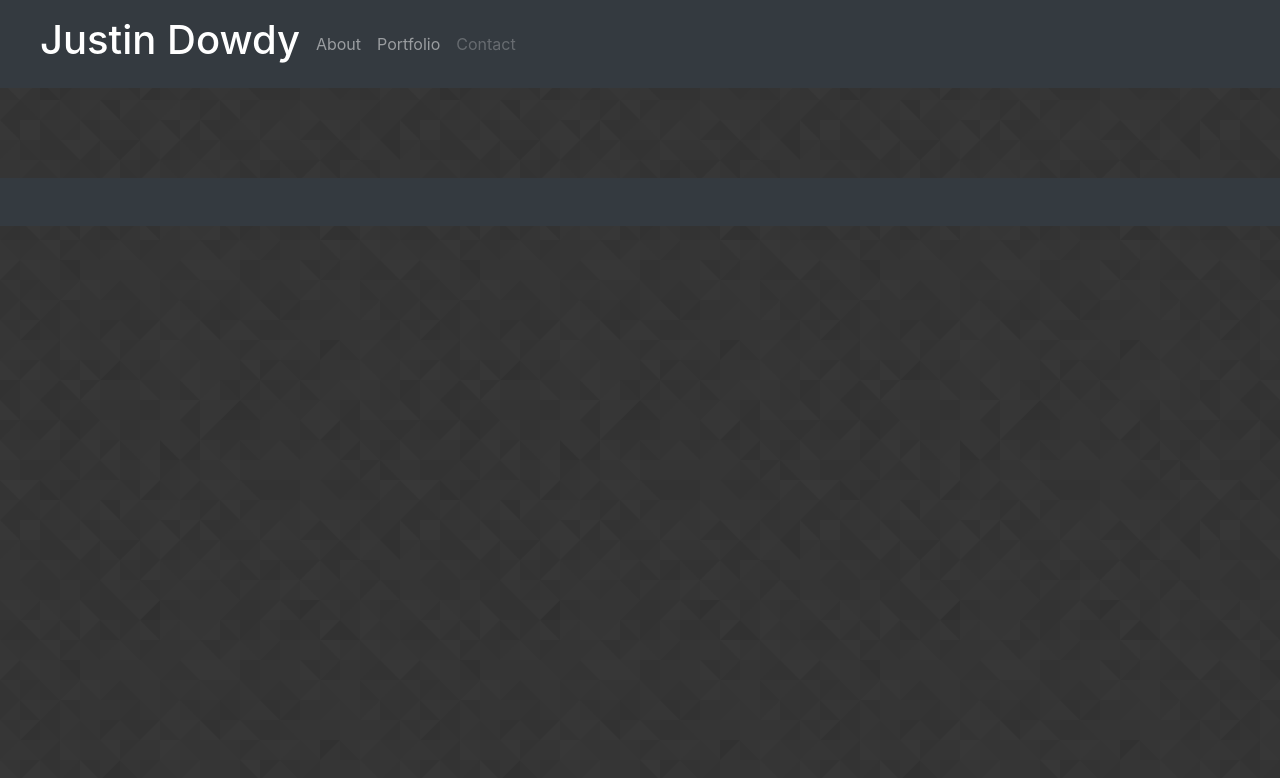
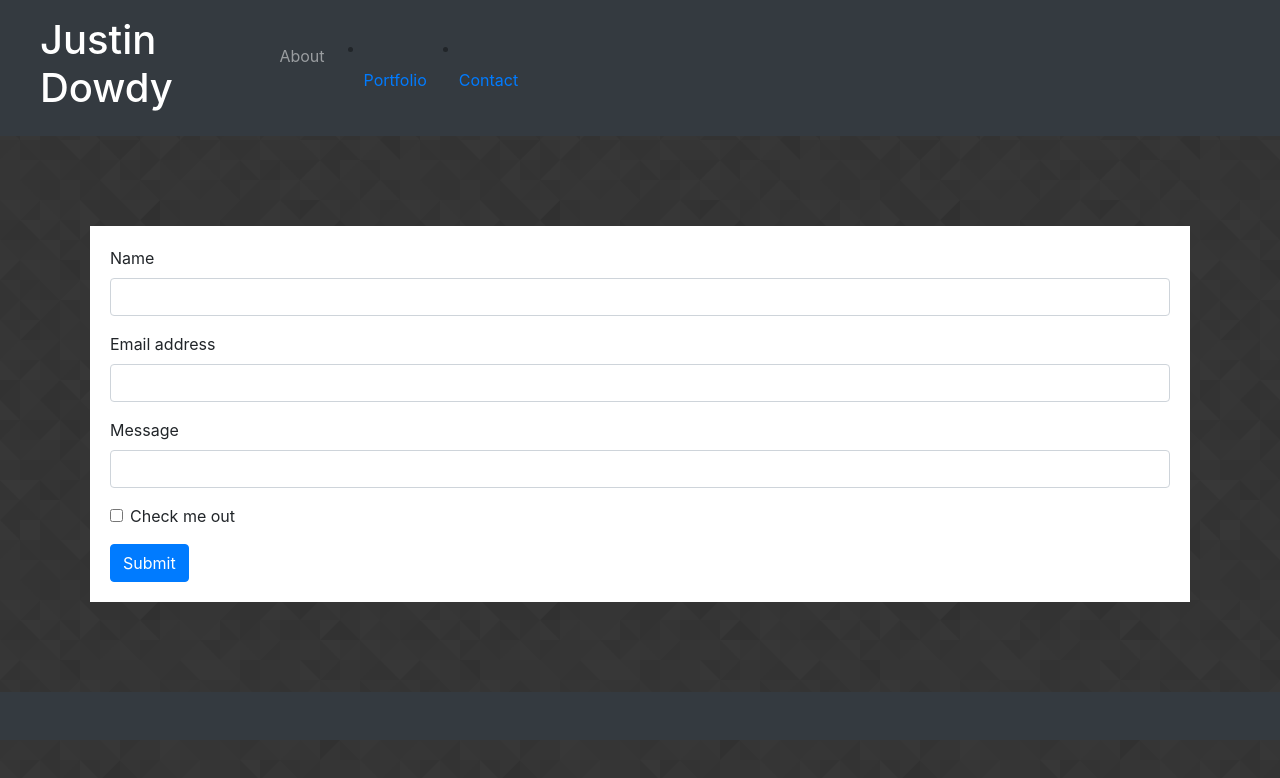
Before and after one commit to Jdowdy9k/bootstrap-portfolio, a plain HTML site: page contact.html in a window 1280 px wide. Drawn offline with nearby package versions, Linux system fonts and the light colour scheme.

Commit message:
added framewrk and content to gallery and Contact pages

```diff
--- a/assets/css/style.css
+++ b/assets/css/style.css
@@ -18,3 +18,9 @@ body{
 footer{
     margin-top: 90px;
 }
+
+form{
+    background-color: white;
+    margin: 90px;
+    padding: 20px;
+}
--- a/contact.html
+++ b/contact.html
@@ -25,20 +25,54 @@
             </li>
         </ul>
 
-
+        <div class="container">
+            <div class="row justify-content-md-right">
+                <div class="col">
                     <ul class="nav navbar-nav navbar-right">
                     <li class="nav-item">
                         <a class="nav-link" href="#">About</a>
                     </li>
+                </div>
+                <div class="col-md-right">
                     <li class="nav-item">
                         <a class="nav-link" href="#">Portfolio</a>
                     </li>
+                </div>
+                <div class="col-md-right">
                     <li class="nav-item">
-                    <a class="nav-link disabled" href="#" tabindex="-1" aria-disabled="true">Contact</a>
+                        <a class="nav-link" href="#">Contact</a>
                     </li>
+                </div>
+            </div>
         </ul>
     </div>
+
   </nav>
+
+  <form>
+    <div class="form-group">
+      <label for="exampleInputEmail1">Name</label>
+      <input type="name" class="form-control" id="exampleInputEmail1" aria-describedby="emailHelp">
+
+    </div>
+    <div class="form-group">
+      <label for="exampleInputEmail1">Email address</label>
+      <input type="email" class="form-control" id="exampleInputEmail1" aria-describedby="emailHelp">
+
+    </div>
+    <div class="form-group">
+      <label for="exampleInputPassword1">Message</label>
+      <input type="password" class="form-control" id="exampleInputPassword1">
+    </div>
+    <div class="form-group form-check">
+      <input type="checkbox" class="form-check-input" id="exampleCheck1">
+      <label class="form-check-label" for="exampleCheck1">Check me out</label>
+    </div>
+    <button type="submit" class="btn btn-primary">Submit</button>
+  </form>
+
+
+
 
 
 
```
Also changed, not shown: gallery.html (+15 -6 lines), index.html.html (+7 -5 lines). Lines whose indentation alone changed are shown as unchanged.
